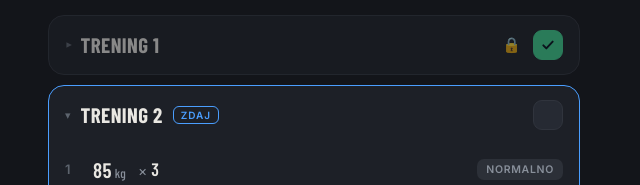
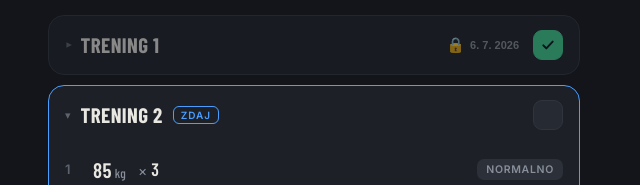
Before and after one commit to ragnarokdrakkar-rgb/50LBS, a plain HTML site: page index.html in a window 1280 px wide. Both pictures are taken after a click on the element 874 px from the left and 522 px from the top of the page. Shown: the part 478-663 px from the top of the page, 326-966 px from the left. Drawn offline with nearby package versions, Linux system fonts and the light colour scheme.

Commit message:
Add files via upload

```diff
--- a/index.html
+++ b/index.html
@@ -85,7 +85,8 @@
   .chev{color:var(--faint);font-size:11px;transition:transform .2s;display:inline-block}
   .wk.collapsed .chev{transform:rotate(-90deg)}
   .wk.collapsed .sets,.wk.collapsed .testbox{display:none}
-  .wklock{background:transparent;border:0;color:var(--test);font-size:15px;cursor:pointer;padding:6px 2px}
+  .wklock{background:transparent;border:0;color:var(--test);font-size:15px;cursor:pointer;padding:6px 4px;display:flex;align-items:center;gap:5px;white-space:nowrap}
+  .wklock .wkdate{font-size:11px;color:var(--muted);font-weight:600}
   .lockbtn{background:var(--raised);border:1px solid var(--line);color:var(--muted);width:40px;height:40px;border-radius:10px;cursor:pointer;display:flex;align-items:center;justify-content:center;flex:0 0 auto;font-size:16px}
   .lockbtn.locked{color:var(--test);border-color:var(--test)}
   .maxinput input:read-only{opacity:.65}
@@ -365,7 +366,7 @@ const SEED=[
 ];
 function DEFAULT(){
   const lifts={},order=[];
-  SEED.forEach(s=>{ lifts[s.id]={name:s.name,max:s.max,custom:false,program:'plus50',progress:{},history:[],locked:false,stats:{total:0,cycles:0,best:s.max,last:null}}; order.push(s.id); });
+  SEED.forEach(s=>{ lifts[s.id]={name:s.name,max:s.max,custom:false,program:'plus50',progress:{},doneDates:{},history:[],locked:false,stats:{total:0,cycles:0,best:s.max,last:null}}; order.push(s.id); });
   return {unit:'kg',active:'bench',order,lifts,programs:seedPrograms()};
 }
 let state=DEFAULT();
@@ -397,10 +398,12 @@ function applyLoaded(p){
     let prog=L.program; if(!ns.programs[prog]) prog='plus50';
     const progress={};
     if(L.progress&&typeof L.progress==='object') Object.entries(L.progress).forEach(([k,v])=>{ if(Array.isArray(v)) progress[k]=v.map(Boolean); });
+    const doneDates={};
+    if(L.doneDates&&typeof L.doneDates==='object') Object.entries(L.doneDates).forEach(([k,v])=>{ if(Array.isArray(v)) doneDates[k]=v.map(x=>(x==null?null:+x)); });
     const history=Array.isArray(L.history)?L.history.filter(h=>h&&isFinite(h.t)&&isFinite(h.max)).map(h=>({t:+h.t,max:+h.max,note:String(h.note||'')})):[];
     const mx=(typeof L.max==='number'&&isFinite(L.max))?L.max:100;
     const st=(L.stats&&typeof L.stats==='object')?L.stats:{};
-    ns.lifts[id]={name:String(L.name||'Vaja'),max:mx,custom:!!L.custom,program:prog,progress,history,locked:!!L.locked,
+    ns.lifts[id]={name:String(L.name||'Vaja'),max:mx,custom:!!L.custom,program:prog,progress,doneDates,history,locked:!!L.locked,
       stats:{total:Math.max(0,parseInt(st.total)||0),cycles:Math.max(0,parseInt(st.cycles)||0),best:(parseFloat(st.best)||0)||mx,last:st.last?+st.last:null}};
     ns.order.push(id);
   });
@@ -441,18 +444,28 @@ function progArr(L){
   if(a.length>wc) a=a.slice(0,wc);
   L.progress[pid]=a; return a;
 }
+function dateArr(L){
+  const pid=L.program, wc=state.programs[pid].workouts.length;
+  if(!L.doneDates) L.doneDates={};
+  let a=L.doneDates[pid]; if(!Array.isArray(a)) a=[];
+  if(a.length<wc) a=a.concat(Array(wc-a.length).fill(null));
+  if(a.length>wc) a=a.slice(0,wc);
+  L.doneDates[pid]=a; return a;
+}
 const dmy=t=>{ const d=new Date(t); return d.getDate()+'.'+(d.getMonth()+1)+'.'; };
 function updateBest(L){ if(L.max>(L.stats.best||0)) L.stats.best=L.max; }
-function toggleDone(L,arr,i){
+function toggleDone(L,arr,i,dates){
   const prevAll = arr.length>0 && arr.every(Boolean);
   const was = arr[i];
   arr[i] = !was;
   if(!was && arr[i]){            // newly completed
     L.stats.total++; L.stats.last=Date.now();
+    if(dates) dates[i]=Date.now();
     if(!L.locked) L.locked=true; // start of cycle -> lock weight
     if(arr.every(Boolean)) L.stats.cycles++;
   } else if(was && !arr[i]){     // un-completed
     L.stats.total=Math.max(0,L.stats.total-1);
+    if(dates) dates[i]=null;
     if(prevAll) L.stats.cycles=Math.max(0,L.stats.cycles-1);
   }
   save(); renderLifts(); renderPanel(); renderList();
@@ -492,7 +505,7 @@ function renderPanel(){
     : 'Pri Test/AMRAP setu poženeš čim več ponovitev, nato po občutku popraviš max (gumbi −/+ '+fmt(step())+' '+state.unit+').';
 }
 function renderList(){
-  const L=al(), W=ap().workouts, arr=progArr(L), now=arr.findIndex(x=>!x), list=document.getElementById('list'); list.innerHTML='';
+  const L=al(), W=ap().workouts, arr=progArr(L), dates=dateArr(L), now=arr.findIndex(x=>!x), list=document.getElementById('list'); list.innerHTML='';
   const isP50=L.program==='plus50';
   W.forEach((w,i)=>{
     const card=document.createElement('div');
@@ -503,12 +516,15 @@ function renderList(){
     const chk=document.createElement('div'); chk.className='check'+(arr[i]?' on':'');
     chk.innerHTML='<svg width="16" height="16" viewBox="0 0 24 24" fill="none"><path d="M5 12.5l4.5 4.5L19 7" stroke="#06121f" stroke-width="3" stroke-linecap="round" stroke-linejoin="round"/></svg>';
     if(arr[i]){
-      const unlock=(e)=>{ e.stopPropagation(); if(confirm('Odklenem in odkljukam Trening '+(i+1)+'?')) toggleDone(L,arr,i); };
-      const lk=document.createElement('button'); lk.className='wklock'; lk.textContent='🔒'; lk.title='Zaklenjeno — tapni za odklep';
+      const unlock=(e)=>{ e.stopPropagation(); if(confirm('Odklenem in odkljukam Trening '+(i+1)+'?')) toggleDone(L,arr,i,dates); };
+      const lk=document.createElement('button'); lk.className='wklock';
+      const dtxt = dates[i]?new Date(dates[i]).toLocaleDateString('sl-SI'):'';
+      lk.innerHTML='🔒'+(dtxt?' <span class="wkdate">'+dtxt+'</span>':'');
+      lk.title=dtxt?('Zaklenjeno '+dtxt+' — tapni za odklep'):'Zaklenjeno — tapni za odklep';
       lk.onclick=unlock; chk.onclick=unlock;
       h.appendChild(lk);
     }else{
-      chk.onclick=(e)=>{ e.stopPropagation(); toggleDone(L,arr,i); };
+      chk.onclick=(e)=>{ e.stopPropagation(); toggleDone(L,arr,i,dates); };
     }
     h.appendChild(chk); card.appendChild(h);
     const sets=document.createElement('div'); sets.className='sets';
@@ -564,7 +580,7 @@ function saveModal(){
   const name=document.getElementById('mName').value.trim()||'Vaja';
   let max=parseFloat(document.getElementById('mMax').value); if(isNaN(max)||max<0)max=0;
   if(editingId){ state.lifts[editingId].name=name; state.lifts[editingId].max=max; }
-  else{ const id='c'+Date.now().toString(36); state.lifts[id]={name,max,custom:true,program:'plus50',progress:{},history:[],locked:false,stats:{total:0,cycles:0,best:max,last:null}}; state.order.push(id); state.active=id; }
+  else{ const id='c'+Date.now().toString(36); state.lifts[id]={name,max,custom:true,program:'plus50',progress:{},doneDates:{},history:[],locked:false,stats:{total:0,cycles:0,best:max,last:null}}; state.order.push(id); state.active=id; }
   save(); closeModal(); renderAll();
 }
 function deleteLift(){
@@ -719,7 +735,7 @@ document.getElementById('maxInput').addEventListener('input',e=>{ const v=parseF
 function setUnit(u){ if(state.unit===u)return; const f=u==='lb'?2.20462:1/2.20462,s=u==='kg'?2.5:5; Object.values(state.lifts).forEach(l=>{ l.max=Math.round((l.max*f)/s)*s; l.stats.best=Math.round(((l.stats.best||0)*f)/s)*s; l.history.forEach(h=>{h.max=Math.round((h.max*f)/s)*s;}); }); state.unit=u; save(); renderAll(); calcPlates(); }
 document.getElementById('ukg').onclick=()=>setUnit('kg');
 document.getElementById('ulb').onclick=()=>setUnit('lb');
-document.getElementById('resetBtn').onclick=()=>{ const L=al(); if(confirm('Začnem nov cikel? Napredek tega programa se ponastavi, max ostane in se odklene.')){ L.progress[L.program]=Array(ap().workouts.length).fill(false); L.locked=false; save(); renderAll(); } };
+document.getElementById('resetBtn').onclick=()=>{ const L=al(); if(confirm('Začnem nov cikel? Napredek tega programa se ponastavi, max ostane in se odklene.')){ L.progress[L.program]=Array(ap().workouts.length).fill(false); L.doneDates[L.program]=Array(ap().workouts.length).fill(null); L.locked=false; save(); renderAll(); } };
 document.getElementById('lockBtn').onclick=()=>{ const L=al(); if(L.locked){ if(confirm('Odklenem težo? Spreminjanje med ciklom ni priporočljivo.')) L.locked=false; } else { L.locked=true; } save(); renderPanel(); };
 document.getElementById('editLift').onclick=()=>openModal(state.active);
 document.getElementById('mCancel').onclick=closeModal;
```
